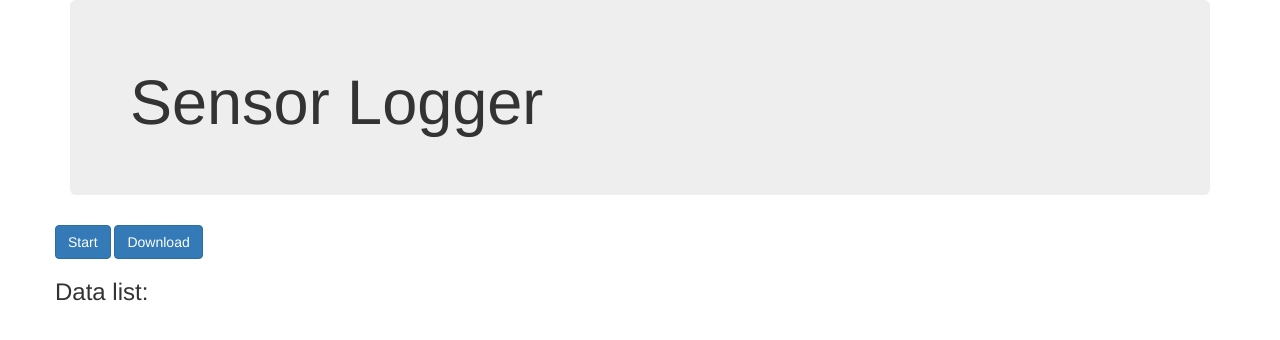
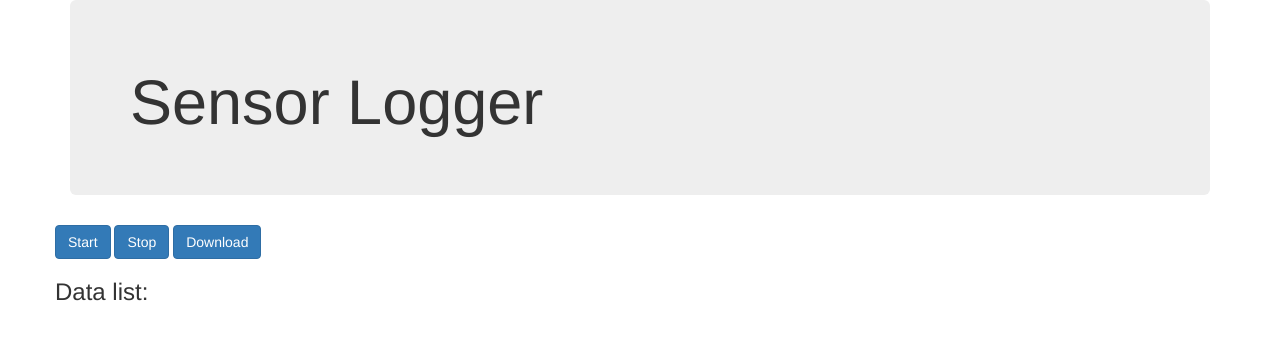
Before and after one commit to swyngaard/sensor-logger, a Flask app: page / in a window 1280 px wide. Shown: the top 340 px of the page. Run offline with Flask 2, Linux system fonts and the light colour scheme; some libraries are stand-ins or nearby versions.

```diff
--- a/server.py
+++ b/server.py
@@ -58,8 +58,8 @@ def start_running():
     # Start the random number generator thread only if the thread has not been started before.
     if not thread.isAlive():
         print("Starting Thread")
-        # thread = RandomThread()
-        thread = ShongololosThread()
+        thread = RandomThread()
+        #thread = ShongololosThread()
         thread.start()
 
 
--- a/static/js/application.js
+++ b/static/js/application.js
@@ -37,10 +37,10 @@ function stop_logging(){
     $('#startstopbutton').html('Start');
 }dd
 
-function toggle_logging(){
-    if($('#startstopbutton').text() === 'Start') {
-        start_logging();
-    } else {
-        stop_logging();
-    }
-}
+#function toggle_logging(){
+#    if($('#startstopbutton').text() === 'Start') {
+#        start_logging();
+#    } else {
+#        stop_logging();
+#    }
+#}
--- a/templates/index.html
+++ b/templates/index.html
@@ -17,7 +17,8 @@
 </div>
 <div class="container">
     <div class="row">
-        <button id="startstopbutton" type="button" class="btn btn-primary" onclick="toggle_logging();">Start</button>
+        <button id="startbutton" type="button" class="btn btn-primary" onclick="start_logging();">Start</button>
+        <button id="stopbutton" type="button" class="btn btn-primary" onclick="stop_logging();">Stop</button>
         <button id="downloadbutton" type="button" class="btn btn-primary" onclick="download_data();">Download</button>
     </div>
 </div>
```
